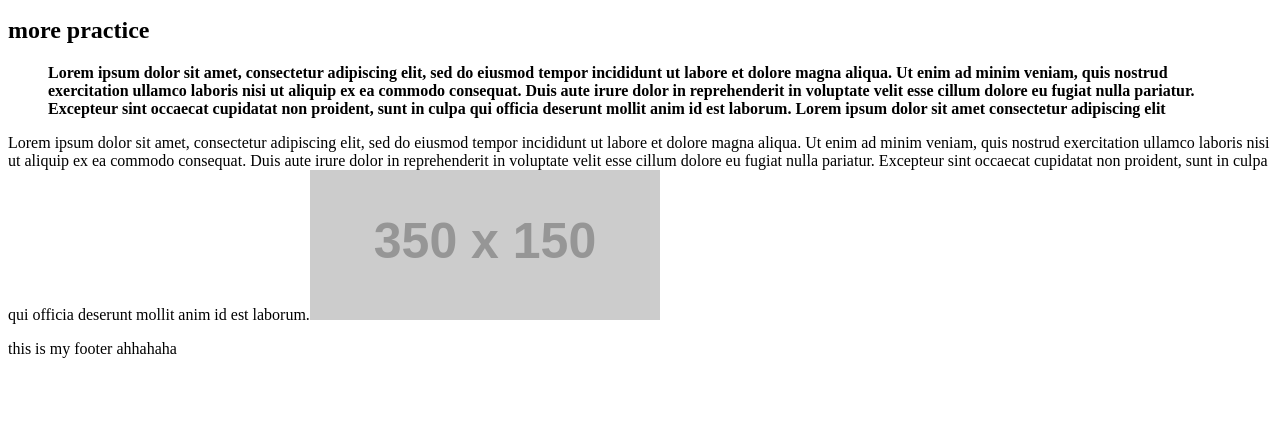
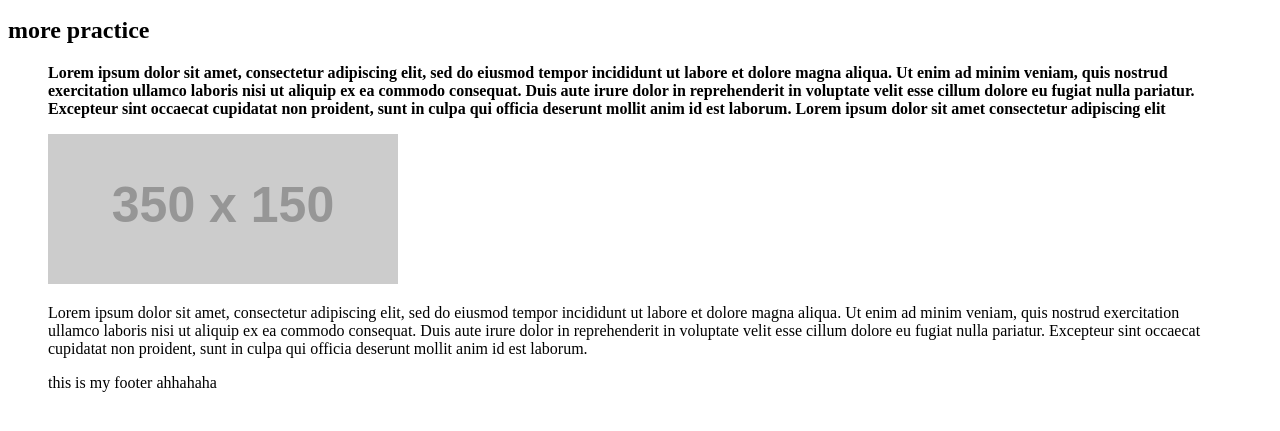
Before and after one commit to taylordickerson/practice-again, a plain HTML site: page index.html in a window 1280 px wide. Shown: the part 137-568 px from the top of the page. Drawn offline with Linux system fonts and the light colour scheme; placeholder pictures from the web are drawn by us.

Commit message:
fixed image

```diff
--- a/index.html
+++ b/index.html
@@ -23,7 +23,9 @@
       <p><strong>Lorem ipsum dolor sit amet, consectetur adipiscing elit, sed do eiusmod tempor incididunt ut labore et dolore magna aliqua. Ut enim ad minim veniam, quis nostrud exercitation ullamco laboris nisi ut aliquip ex ea commodo consequat. Duis aute irure dolor in reprehenderit in voluptate velit esse cillum dolore eu fugiat nulla pariatur. Excepteur sint occaecat cupidatat non proident, sunt in culpa qui officia deserunt mollit anim id est laborum.
 Lorem ipsum dolor sit amet
 consectetur adipiscing elit</strong></p></blockquote>
-      <p>Lorem ipsum dolor sit amet, consectetur adipiscing elit, sed do eiusmod tempor incididunt ut labore et dolore magna aliqua. Ut enim ad minim veniam, quis nostrud exercitation ullamco laboris nisi ut aliquip ex ea commodo consequat. Duis aute irure dolor in reprehenderit in voluptate velit esse cillum dolore eu fugiat nulla pariatur. Excepteur sint occaecat cupidatat non proident, sunt in culpa qui officia deserunt mollit anim id est laborum.<a href="https://placeholder.com"><img src="http://via.placeholder.com/350x150"></a></P>
+      <blockquote>
+      <p><a href="https://placeholder.com"><img src="http://via.placeholder.com/350x150"></a></p>
+      <p>Lorem ipsum dolor sit amet, consectetur adipiscing elit, sed do eiusmod tempor incididunt ut labore et dolore magna aliqua. Ut enim ad minim veniam, quis nostrud exercitation ullamco laboris nisi ut aliquip ex ea commodo consequat. Duis aute irure dolor in reprehenderit in voluptate velit esse cillum dolore eu fugiat nulla pariatur. Excepteur sint occaecat cupidatat non proident, sunt in culpa qui officia deserunt mollit anim id est laborum.</p>
       <footer>this is my footer ahhahaha</footer>
   </body>
 
```
